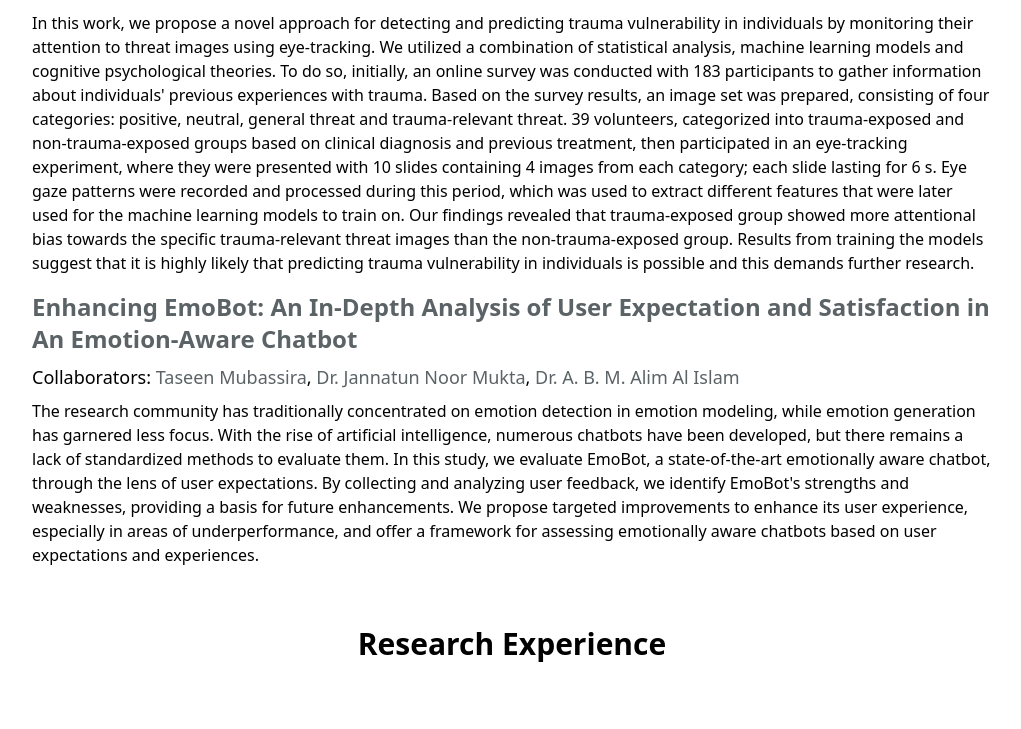
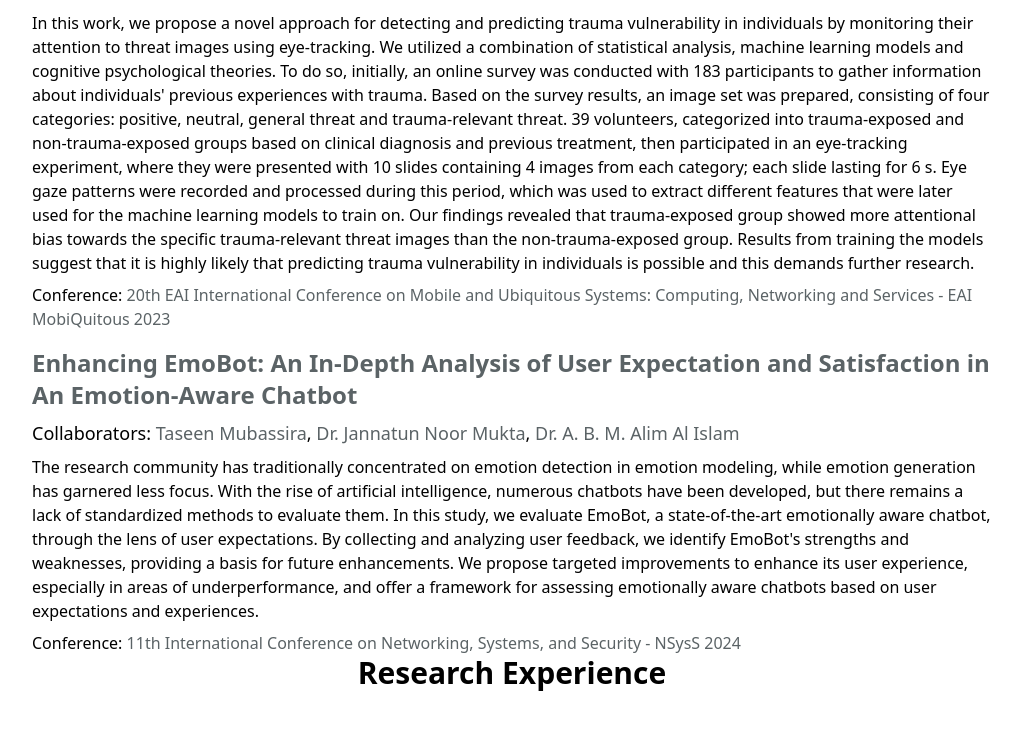
Before and after one commit to Moidda/moidda.github.io, a React (Create React App) app: page / in a window 1280 px wide. Shown: the part 1006-1735 px from the top of the page, without its empty margins (256-1277 px from the left). Built offline with nearby package versions, Linux system fonts and the light colour scheme.

Commit message:
Conference links

```diff
--- a/src/components/sections/Publications.js
+++ b/src/components/sections/Publications.js
@@ -20,7 +20,12 @@ const Publications = () => {
           </p>
 
           <p>
-          In this work, we propose a novel approach for detecting and predicting trauma vulnerability in individuals by monitoring their attention to threat images using eye-tracking. We utilized a combination of statistical analysis, machine learning models and cognitive psychological theories. To do so, initially, an online survey was conducted with 183 participants to gather information about individuals' previous experiences with trauma. Based on the survey results, an image set was prepared, consisting of four categories: positive, neutral, general threat and trauma-relevant threat. 39 volunteers, categorized into trauma-exposed and non-trauma-exposed groups based on clinical diagnosis and previous treatment, then participated in an eye-tracking experiment, where they were presented with 10 slides containing 4 images from each category; each slide lasting for 6 s. Eye gaze patterns were recorded and processed during this period, which was used to extract different features that were later used for the machine learning models to train on. Our findings revealed that trauma-exposed group showed more attentional bias towards the specific trauma-relevant threat images than the non-trauma-exposed group. Results from training the models suggest that it is highly likely that predicting trauma vulnerability in individuals is possible and this demands further research.
+            In this work, we propose a novel approach for detecting and predicting trauma vulnerability in individuals by monitoring their attention to threat images using eye-tracking. We utilized a combination of statistical analysis, machine learning models and cognitive psychological theories. To do so, initially, an online survey was conducted with 183 participants to gather information about individuals' previous experiences with trauma. Based on the survey results, an image set was prepared, consisting of four categories: positive, neutral, general threat and trauma-relevant threat. 39 volunteers, categorized into trauma-exposed and non-trauma-exposed groups based on clinical diagnosis and previous treatment, then participated in an eye-tracking experiment, where they were presented with 10 slides containing 4 images from each category; each slide lasting for 6 s. Eye gaze patterns were recorded and processed during this period, which was used to extract different features that were later used for the machine learning models to train on. Our findings revealed that trauma-exposed group showed more attentional bias towards the specific trauma-relevant threat images than the non-trauma-exposed group. Results from training the models suggest that it is highly likely that predicting trauma vulnerability in individuals is possible and this demands further research.
+          </p>
+
+          <p>
+            Conference:{' '}
+            <URL url="https://mobiquitous.eai-conferences.org/2023/" text="20th EAI International Conference on Mobile and Ubiquitous Systems: Computing, Networking and Services - EAI MobiQuitous 2023" />
           </p>
       </div>
 
@@ -39,7 +44,12 @@ const Publications = () => {
           </p>
 
           <p>
-          The research community has traditionally concentrated on emotion detection in emotion modeling, while emotion generation has garnered less focus. With the rise of artificial intelligence, numerous chatbots have been developed, but there remains a lack of standardized methods to evaluate them. In this study, we evaluate EmoBot, a state-of-the-art emotionally aware chatbot, through the lens of user expectations. By collecting and analyzing user feedback, we identify EmoBot's strengths and weaknesses, providing a basis for future enhancements. We propose targeted improvements to enhance its user experience, especially in areas of underperformance, and offer a framework for assessing emotionally aware chatbots based on user expectations and experiences.
+            The research community has traditionally concentrated on emotion detection in emotion modeling, while emotion generation has garnered less focus. With the rise of artificial intelligence, numerous chatbots have been developed, but there remains a lack of standardized methods to evaluate them. In this study, we evaluate EmoBot, a state-of-the-art emotionally aware chatbot, through the lens of user expectations. By collecting and analyzing user feedback, we identify EmoBot's strengths and weaknesses, providing a basis for future enhancements. We propose targeted improvements to enhance its user experience, especially in areas of underperformance, and offer a framework for assessing emotionally aware chatbots based on user expectations and experiences.
+          </p>
+
+          <p>
+            Conference:{' '}
+            <URL url="https://cse.buet.ac.bd/nsyss2024/" text="11th International Conference on Networking, Systems, and Security - NSysS 2024" />
           </p>
       </div>
 
```
